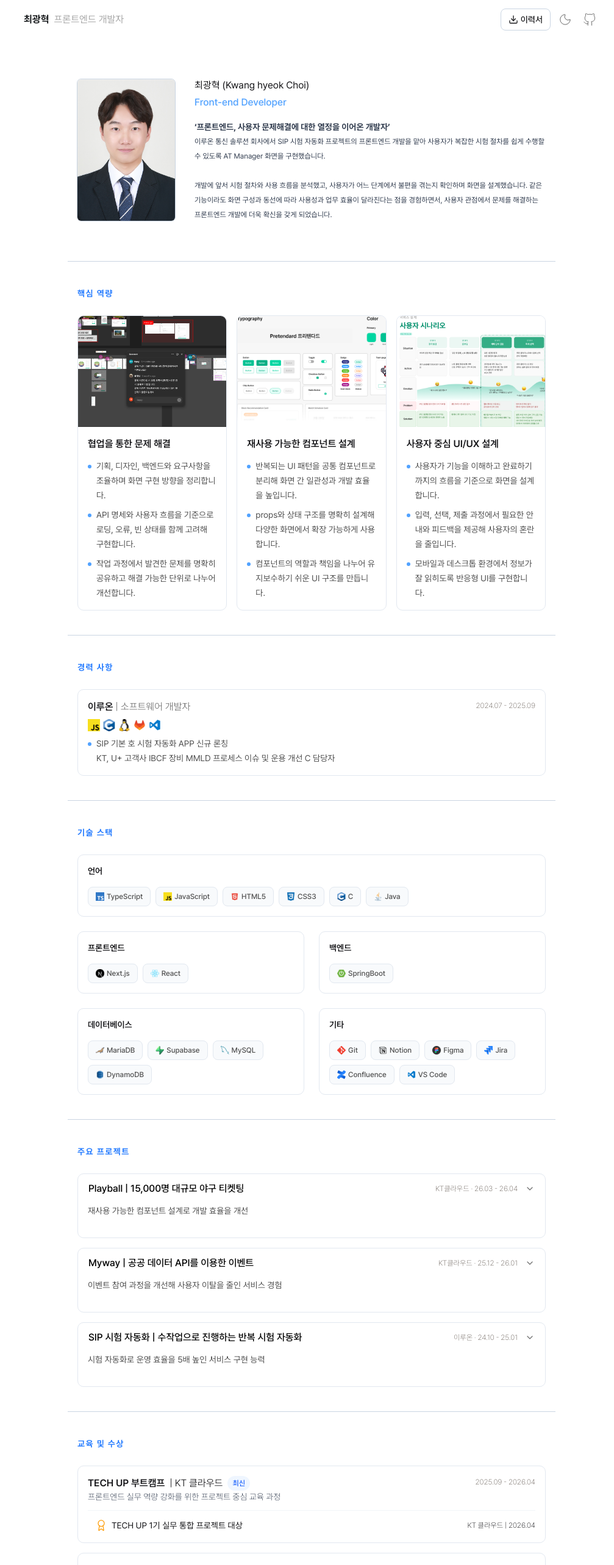
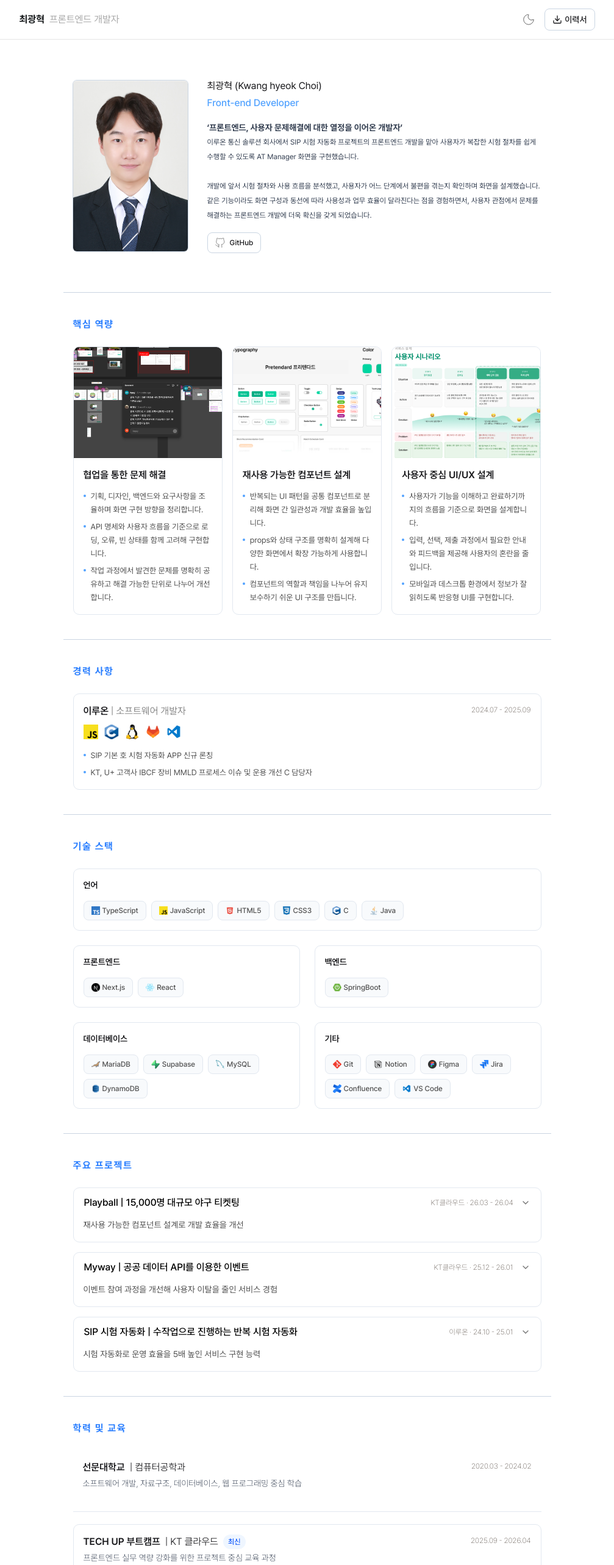
Before and after one commit to 806hyogi/hyogi-portfolio, a Next.js app: page / in a window 1280 px wide. Shown: the top 2566 px of the page at 61% size, without its empty margins (129-1136 px from the left). Built offline with nearby package versions, Linux system fonts and the light colour scheme.

Commit message:
feat: 1. 2차 피드백 반영 2. 이력서 인쇄 다운로드, 전체 항목 순서 재정의, 전체 검토 하기 전

```diff
--- a/app/globals.css
+++ b/app/globals.css
@@ -144,6 +144,7 @@
 
   html {
     @apply font-sans;
+    scrollbar-gutter: stable;
   }
 }
 
--- a/app/layout.tsx
+++ b/app/layout.tsx
@@ -7,7 +7,19 @@ import "./globals.css";
 
 export const metadata: Metadata = {
   title: "최광혁 개발자 포트폴리오",
-  description: "A full-stack developer portfolio built with Next.js App Router.",
+  description: "프론트엔드 개발자 최광혁의 포트폴리오입니다.",
+  openGraph: {
+    title: "최광혁 개발자 포트폴리오",
+    description: "프론트엔드 개발자 최광혁의 포트폴리오입니다.",
+    images: [
+      {
+        url: "/images/og-image.png",
+        width: 1200,
+        height: 630,
+        alt: "최광혁 개발자 포트폴리오",
+      },
+    ],
+  },
 };
 
 export default function RootLayout({
--- a/components/layout/Header.tsx
+++ b/components/layout/Header.tsx
@@ -23,7 +23,7 @@ export function Header() {
     const [isMenuOpen, setIsMenuOpen] = useState(false);
 
     return (
-        <header className="sticky top-0 z-50 bg-background/80 backdrop-blur">
+        <header className="sticky top-0 z-50 border-b border-border bg-background/80 backdrop-blur">
             <div className="mx-auto flex h-16 max-w-5xl items-center justify-between px-4 sm:px-6 lg:px-10">
                 <Link
                     href="/"
@@ -41,27 +41,9 @@ export function Header() {
                     </span>
                 </Link>
 
-                <div className="hidden items-center gap-2 sm:flex">
+                <div className="hidden items-center gap-2.5 sm:flex">
+                    <ThemeToggle />
                     <ResumeDownloadButton compact />
-
-                    <ThemeToggle />
-
-                    <Button asChild variant="ghost" size="icon">
-                        <Link
-                            href="https://github.com/806hyogi"
-                            target="_blank"
-                            rel="noreferrer"
-                            aria-label="GitHub"
-                        >
-                            <Image
-                                src="/icon/github.svg"
-                                alt="github"
-                                width={20}
-                                height={20}
-                                className="size-5 dark:invert"
-                            />
-                        </Link>
-                    </Button>
                 </div>
 
                 <Button
@@ -104,27 +86,8 @@ export function Header() {
                         </nav>
 
                         <div className="flex items-center justify-end gap-2 border-t border-border pt-3">
+                            <ThemeToggle />
                             <ResumeDownloadButton compact />
-
-                            <ThemeToggle />
-
-                            <Button asChild variant="ghost" size="icon">
-                                <Link
-                                    href="https://github.com/806hyogi"
-                                    target="_blank"
-                                    rel="noreferrer"
-                                    aria-label="GitHub"
-                                    onClick={() => setIsMenuOpen(false)}
-                                >
-                                    <Image
-                                        src="/icon/github.svg"
-                                        alt="github"
-                                        width={20}
-                                        height={20}
-                                        className="size-5 dark:invert"
-                                    />
-                                </Link>
-                            </Button>
                         </div>
                     </div>
                 </div>
--- a/components/sections/BulletList.tsx
+++ b/components/sections/BulletList.tsx
@@ -5,10 +5,10 @@ type BulletListProps = {
 
 export function BulletList({ items, className = "" }: BulletListProps) {
     return (
-        <ul className={`space-y-2 text-sm font-normal leading-6 text-neutral-600 dark:text-neutral-300 ${className}`}>
+        <ul className={`space-y-1.5 text-[13px] font-normal leading-5.5 text-neutral-600 dark:text-neutral-300 ${className}`}>
             {items.map((item) => (
                 <li key={item} className="flex gap-2">
-                    <span className="mt-2.5 size-1.5 shrink-0 rounded-full bg-blue-400 dark:bg-blue-300" />
+                    <span className="mt-2 size-1 shrink-0 rounded-full bg-blue-400 dark:bg-blue-300" />
                     <span>{item}</span>
                 </li>
             ))}
--- a/components/sections/CoreSection.tsx
+++ b/components/sections/CoreSection.tsx
@@ -43,7 +43,7 @@ export default function CoreSection() {
                 핵심 역량
             </SectionHeading>
 
-            <div className="mt-6 grid gap-4 md:grid-cols-3">
+            <div className="mt-6 grid gap-4 sm:grid-cols-3">
                 {coreItems.map((item) => (
                     <article
                         key={item.title}
--- a/components/sections/EducationSection.tsx
+++ b/components/sections/EducationSection.tsx
@@ -1,6 +1,15 @@
 import { Award } from "lucide-react";
 
 import { SectionHeading } from "@/components/sections/SectionHeading";
+
+const academicItems = [
+    {
+        title: "선문대학교",
+        organization: "컴퓨터공학과",
+        description: "소프트웨어 개발, 자료구조, 데이터베이스, 웹 프로그래밍 중심 학습",
+        period: "2020.03 - 2024.02",
+    },
+];
 
 const educationItems = [
     {
@@ -45,10 +54,36 @@ export default function EducationSection() {
             className="scroll-mt-16 border-b border-slate-300 px-4 py-10 dark:border-slate-700"
         >
             <SectionHeading>
-                교육 및 수상
+                학력 및 교육
             </SectionHeading>
 
             <div className="mt-6 flex flex-col gap-4">
+                {academicItems.map((item) => (
+                    <article
+                        key={item.title}
+                        className="p-4 0"
+                    >
+                        <div className="flex flex-col gap-2 sm:flex-row sm:justify-between sm:gap-4">
+                            <div className="min-w-0">
+                                <h4 className="flex flex-wrap items-center gap-2 text-base leading-6 text-zinc-900 dark:text-zinc-100">
+                                    <span className="font-semibold">{item.title}</span>
+                                    <span className="font-light"> | {item.organization}</span>
+                                </h4>
+
+                                <p className="mt-1 text-sm font-extralight leading-5 text-gray-700 dark:text-neutral-300">
+                                    {item.description}
+                                </p>
+                            </div>
+
+                            <p className="shrink-0 text-xs font-extralight leading-5 text-stone-500 dark:text-stone-400 sm:text-right">
+                                {item.period}
+                            </p>
+                        </div>
+                    </article>
+                ))}
+
+                <div className="my-1 h-px bg-slate-200 dark:bg-slate-800" />
+
                 {educationItems.map((item) => (
                     <article key={item.title} className="rounded-lg border border-slate-200 bg-white p-4 dark:border-slate-700 dark:bg-slate-900">
                         <div
@@ -66,7 +101,7 @@ export default function EducationSection() {
                                         </span>
                                     ) : null}
                                 </h3>
-                                <p className="text-sm font-extralight leading-5 text-gray-700 dark:text-neutral-300">
+                                <p className="mt-1 text-sm font-extralight leading-5 text-gray-700 dark:text-neutral-300">
                                     {item.description}
                                 </p>
                             </div>
--- a/components/sections/IntroSection.tsx
+++ b/components/sections/IntroSection.tsx
@@ -6,7 +6,7 @@ export default function IntroSection() {
             id="Intro"
             className="mx-auto max-w-5xl border-b border-slate-300 dark:border-slate-700 px-4 py-16">
             <div className="flex flex-col items-start gap-8 md:flex-row md:items-center">
-                <div className="relative h-58 w-40 overflow-hidden rounded-sm outline outline-1 outline-slate-300 dark:outline-slate-700">
+                <div className="relative h-70 w-47 overflow-hidden rounded-sm outline outline-1 outline-slate-300 dark:outline-slate-700">
                     <Image
                         src="/images/profile.jpg"
                         alt="최광혁 프로필 사진"
@@ -37,6 +37,24 @@ export default function IntroSection() {
                             <br />
                             개발에 앞서 시험 절차와 사용 흐름을 분석했고, 사용자가 어느 단계에서 불편을 겪는지 확인하며 화면을 설계했습니다. 같은 기능이라도 화면 구성과 동선에 따라 사용성과 업무 효율이 달라진다는 점을 경험하면서, 사용자 관점에서 문제를 해결하는 프론트엔드 개발에 더욱 확신을 갖게 되었습니다.
                         </p>
+
+                        <div className="mt-4 flex items-center gap-2">
+                            <a
+                                href="https://github.com/806hyogi"
+                                target="_blank"
+                                rel="noreferrer"
+                                className="inline-flex items-center gap-2 rounded-md border border-slate-300 px-3 py-2 text-xs font-medium text-zinc-900 transition-colors hover:bg-slate-50 dark:border-slate-700 dark:text-zinc-100 dark:hover:bg-slate-800"
+                            >
+                                <Image
+                                    src="/icon/github.svg"
+                                    alt=""
+                                    width={16}
+                                    height={16}
+                                    className="size-4 dark:invert"
+                                />
+                                GitHub
+                            </a>
+                        </div>
                     </div>
                 </div>
             </div>
--- a/components/sections/PersonalSection.tsx
+++ b/components/sections/PersonalSection.tsx
@@ -1,6 +1,7 @@
 import Image from "next/image";
 
 import { SectionHeading } from "@/components/sections/SectionHeading";
+import { BulletList } from "@/components/sections/BulletList";
 
 export default function PersonalSection() {
     return (
@@ -14,7 +15,7 @@ export default function PersonalSection() {
             </SectionHeading>
 
             <div className="mt-6 rounded-lg border border-slate-200 bg-white p-4 dark:border-slate-700 dark:bg-slate-900 sm:flex-row">
-                <div className="flex flex-col gap-2">
+                <div className="flex flex-col gap-2.5">
                     <div className="flex w-full flex-col gap-1 sm:flex-row sm:items-start sm:justify-between sm:gap-4">
                         <div className="min-w-0">
                             <span className="text-base font-semibold leading-6 text-zinc-900 dark:text-zinc-100">
@@ -30,54 +31,51 @@ export default function PersonalSection() {
                         </p>
                     </div>
 
-                    <div className="flex items-start gap-[5px]">
+                    <div className="flex items-start gap-2.5">
                         <Image
                             src="/images/skills/javascript.svg"
                             alt="JavaScript"
-                            width={20}
-                            height={20}
-                            className="size-5"
+                            width={24}
+                            height={24}
+                            className="size-6"
                         />
                         <Image
                             src="/images/skills/c.svg"
                             alt="C"
-                            width={20}
-                            height={20}
-                            className="size-5"
+                            width={24}
+                            height={24}
+                            className="size-6"
                         />
                         <Image
                             src="/images/skills/linux.svg"
                             alt="linux"
-                            width={20}
-                            height={20}
-                            className="size-5"
+                            width={24}
+                            height={24}
+                            className="size-6"
                         />
                         <Image
                             src="/images/skills/gitlab.svg"
                             alt="gitlab"
-                            width={20}
-                            height={20}
-                            className="size-5"
+                            width={24}
+                            height={24}
+                            className="size-6"
                         />
                         <Image
                             src="/images/skills/vscode.svg"
                             alt="vscode"
-                            width={20}
-                            height={20}
-                            className="size-5"
+                            width={24}
+                            height={24}
+                            className="size-6"
                         />
                     </div>
 
-                    <ul className="space-y-2 text-sm font-normal leading-6 text-neutral-600 dark:text-neutral-300">
-                        <li className="flex gap-2">
-                            <span className="mt-2.5 size-1.5 shrink-0 rounded-full bg-blue-400 dark:bg-blue-300" />
-                            <span>
-                                SIP 기본 호 시험 자동화 APP 신규 론칭
-                                <br />
-                                KT, U+ 고객사 IBCF 장비 MMLD 프로세스 이슈 및 운용 개선 C 담당자
-                            </span>
-                        </li>
-                    </ul>
+                    <BulletList
+                        items={[
+                            "SIP 기본 호 시험 자동화 APP 신규 론칭",
+                            "KT, U+ 고객사 IBCF 장비 MMLD 프로세스 이슈 및 운용 개선 C 담당자",
+                        ]}
+                        className="mt-1.5"
+                    />
                 </div>
             </div>
         </section>
--- a/components/sections/ProjectSection.tsx
+++ b/components/sections/ProjectSection.tsx
@@ -161,7 +161,7 @@ export default function ProjectSection() {
                     <AccordionItem
                         key={project.title}
                         value={project.title}
-                        className="rounded-lg border border-slate-200 bg-white px-4 pb-4 dark:border-slate-700 dark:bg-slate-900"
+                        className="rounded-lg border border-slate-200 bg-white px-4 dark:border-slate-700 dark:bg-slate-900"
                     >
                         <AccordionTrigger className="min-h-12 items-center py-2.5 hover:no-underline cursor-pointer">
                             <div className="flex min-w-0 flex-1 flex-col items-start gap-1 pr-2 sm:flex-row sm:items-center sm:gap-4 sm:pr-3">
--- a/components/sections/SectionHeading.tsx
+++ b/components/sections/SectionHeading.tsx
@@ -6,7 +6,7 @@ type SectionHeadingProps = {
 
 export function SectionHeading({ children }: SectionHeadingProps) {
     return (
-        <h2 className="text-sm font-bold leading-6 tracking-widest text-blue-500 uppercase dark:text-blue-400">
+        <h2 className="text-md font-bold leading-6 tracking-widest text-blue-500 uppercase dark:text-blue-400">
             {children}
         </h2>
     );
```
Also changed, not shown: public/images/og-image.png (added).
